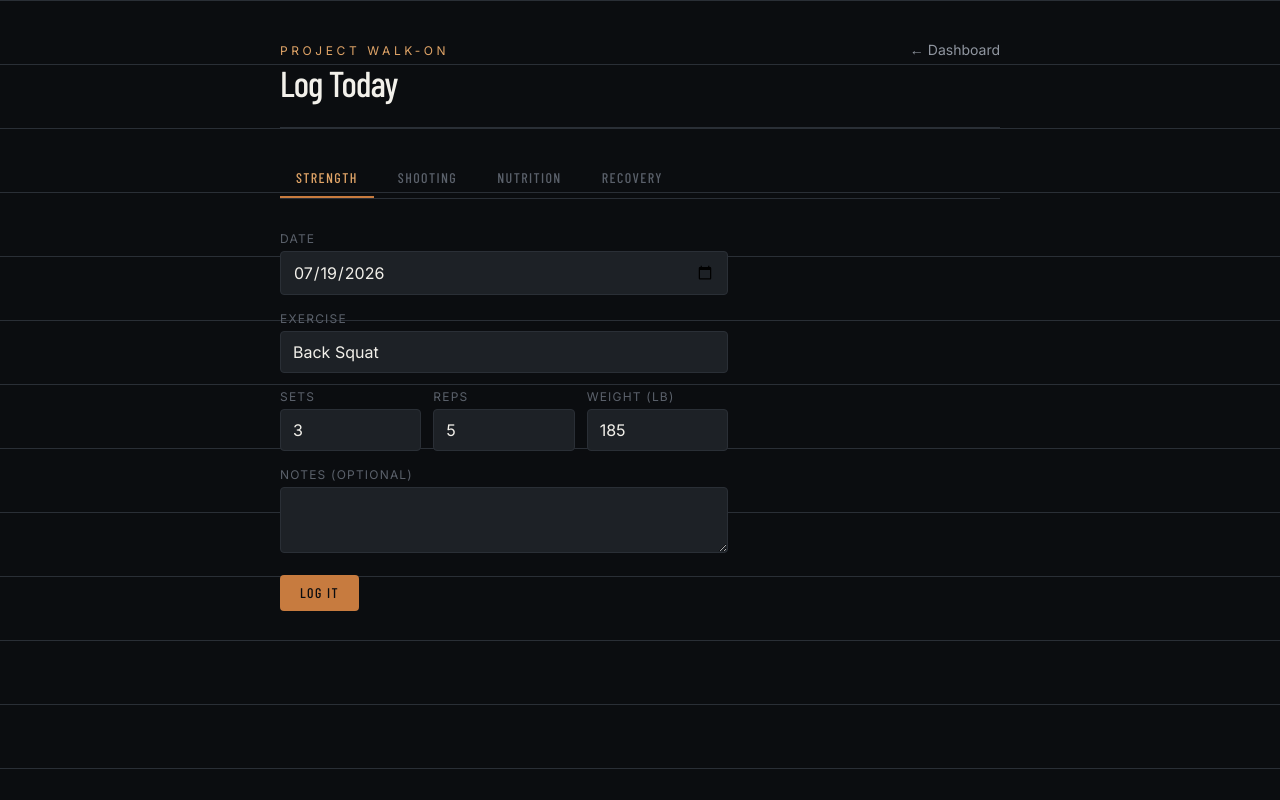
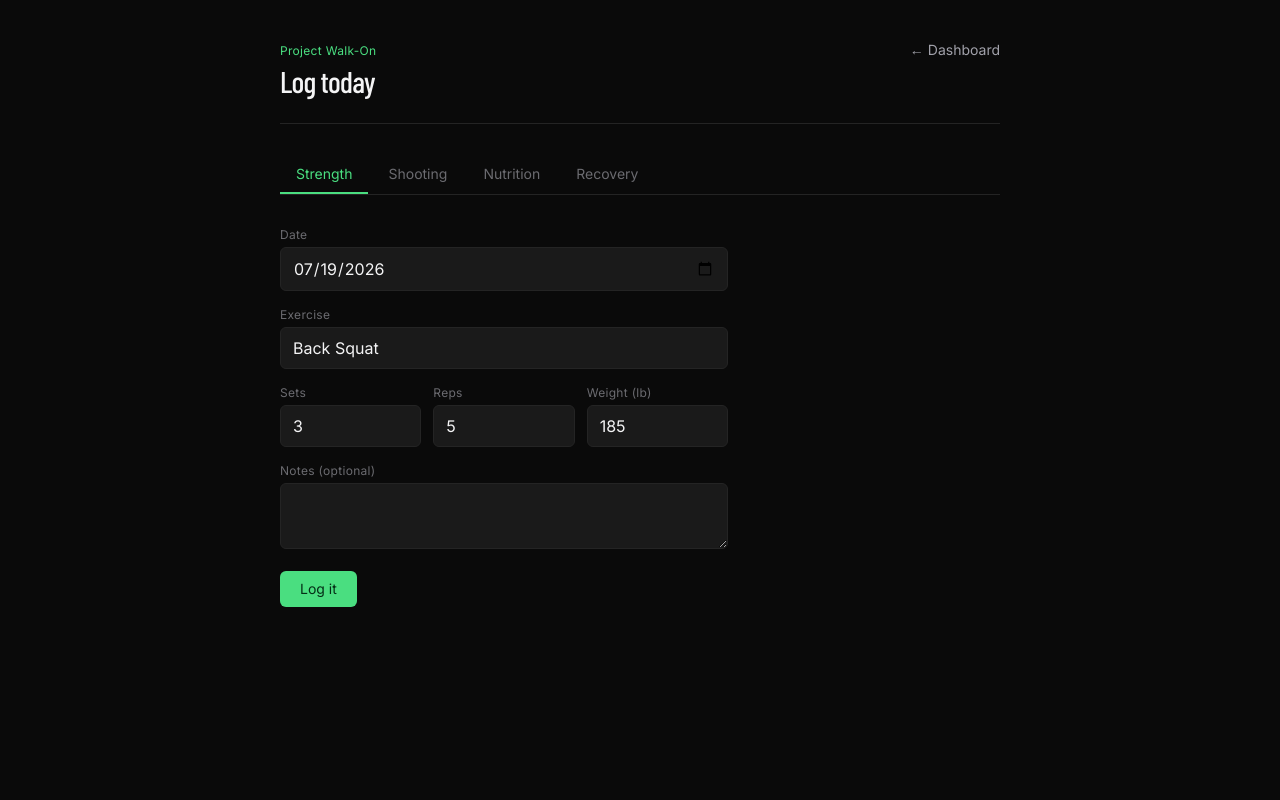
Before and after one commit to king3052/Project-Walk-on, a Next.js app in the folder frontend/: page /log in a window 1280 px wide. Built offline with nearby package versions, Linux system fonts and the light colour scheme; no server answers.

Commit message:
Add analytics, weekly review, and activity calendar

```diff
--- a/frontend/app/globals.css
+++ b/frontend/app/globals.css
@@ -9,11 +9,7 @@
 }
 
 body {
-  background-color: #0B0D10;
-  background-image:
-    linear-gradient(#2A2F36 1px, transparent 1px);
-  background-size: 100% 64px;
-  background-attachment: fixed;
+  background-color: #0A0A0A;
 }
 
 .tabular-nums {
--- a/frontend/app/layout.tsx
+++ b/frontend/app/layout.tsx
@@ -18,7 +18,7 @@ export const metadata: Metadata = {
 export default function RootLayout({ children }: { children: React.ReactNode }) {
   return (
     <html lang="en" className={`${display.variable} ${body.variable} ${mono.variable}`}>
-      <body className="font-body text-chalk antialiased">{children}</body>
+      <body className="font-body text-fg antialiased">{children}</body>
     </html>
   );
 }
--- a/frontend/app/log/page.tsx
+++ b/frontend/app/log/page.tsx
@@ -21,9 +21,9 @@ export default function LogPage() {
   if (!DEMO_USER_ID) {
     return (
       <main className="mx-auto max-w-2xl px-6 py-10">
-        <p className="text-chalk-muted">
-          Set <code className="text-hardwood-light">NEXT_PUBLIC_DEMO_USER_ID</code> in{" "}
-          <code className="text-hardwood-light">frontend/.env.local</code> to your user id before logging data.
+        <p className="text-fg-muted">
+          Set <code className="text-accent">NEXT_PUBLIC_DEMO_USER_ID</code> in{" "}
+          <code className="text-accent">frontend/.env.local</code> to your user id before logging data.
         </p>
       </main>
     );
@@ -31,25 +31,25 @@ export default function LogPage() {
 
   return (
     <main className="mx-auto max-w-3xl px-6 py-10 space-y-8">
-      <header className="flex items-baseline justify-between border-b border-court-line pb-6">
+      <header className="flex items-baseline justify-between border-b border-surface-border pb-6">
         <div>
-          <p className="text-xs uppercase tracking-[0.3em] text-hardwood-light mb-1">Project Walk-On</p>
-          <h1 className="font-display text-4xl tracking-tight">Log Today</h1>
+          <p className="text-xs tracking-wide text-accent mb-1">Project Walk-On</p>
+          <h1 className="font-display text-3xl tracking-tight text-fg">Log today</h1>
         </div>
-        <Link href="/" className="text-sm text-chalk-muted hover:text-hardwood-light transition-colors">
+        <Link href="/" className="text-sm text-fg-muted hover:text-accent transition-colors">
           ← Dashboard
         </Link>
       </header>
 
-      <nav className="flex gap-2 border-b border-court-line">
+      <nav className="flex gap-1 border-b border-surface-border">
         {TABS.map((t) => (
           <button
             key={t.id}
             onClick={() => setTab(t.id)}
-            className={`font-display uppercase tracking-widest text-sm px-4 py-2 border-b-2 transition-colors ${
+            className={`text-sm px-4 py-2 border-b-2 transition-colors ${
               tab === t.id
-                ? "border-hardwood text-hardwood-light"
-                : "border-transparent text-chalk-dim hover:text-chalk-muted"
+                ? "border-accent text-accent"
+                : "border-transparent text-fg-dim hover:text-fg-muted"
             }`}
           >
             {t.label}
--- a/frontend/app/page.tsx
+++ b/frontend/app/page.tsx
@@ -31,27 +31,25 @@ export default async function DashboardPage() {
   const data = await loadDashboard();
 
   return (
-    <main className="mx-auto max-w-6xl px-6 py-10 space-y-10">
-      <header className="flex items-baseline justify-between border-b border-court-line pb-6">
+    <main className="mx-auto max-w-6xl px-6 py-10 space-y-8">
+      <header className="flex items-baseline justify-between border-b border-surface-border pb-6">
         <div>
-          <p className="text-xs uppercase tracking-[0.3em] text-hardwood-light mb-1">
-            Project
-          </p>
-          <h1 className="font-display text-5xl tracking-tight">Walk-On</h1>
+          <p className="text-xs tracking-wide text-accent mb-1">Project</p>
+          <h1 className="font-display text-4xl tracking-tight text-fg">Walk-On</h1>
         </div>
         <div className="text-right space-y-2">
           <div>
-            <p className="text-xs uppercase tracking-widest text-chalk-dim">Athlete Score</p>
-            <p className="font-display text-6xl text-hardwood-light tabular-nums leading-none">
+            <p className="text-xs tracking-wide text-fg-dim">Athlete score</p>
+            <p className="font-display text-5xl text-accent tabular-nums leading-none">
               {data.athlete_score}
-              <span className="text-2xl text-chalk-dim">/100</span>
+              <span className="text-xl text-fg-dim">/100</span>
             </p>
           </div>
           <Link
             href="/log"
-            className="inline-block font-display uppercase tracking-widest text-xs bg-hardwood hover:bg-hardwood-light text-court-bg px-4 py-1.5 rounded transition-colors"
+            className="inline-block text-xs tracking-wide bg-accent hover:bg-accent-dim text-accent-deep px-4 py-1.5 rounded-md transition-colors"
           >
-            Log Today
+            Log today
           </Link>
         </div>
       </header>
@@ -63,10 +61,10 @@ export default async function DashboardPage() {
           sub="lbs"
         />
         <StatCard
-          label="Goal Weight"
+          label="Goal weight"
           value={data.goal_weight_lb ? `${data.goal_weight_lb}` : "—"}
           sub="lbs"
-          accent="green"
+          accent="accent"
         />
       </Section>
 
@@ -77,17 +75,17 @@ export default async function DashboardPage() {
       </Section>
 
       <Section title="Basketball">
-        <StatCard label="Shots This Week" value={`${data.shots_this_week}`} />
+        <StatCard label="Shots this week" value={`${data.shots_this_week}`} />
         <StatCard
           label="Shooting %"
           value={`${data.shooting_pct_this_week}%`}
-          accent="green"
+          accent="accent"
         />
       </Section>
 
       <Section title="Recovery">
         <StatCard
-          label="Avg Sleep"
+          label="Avg sleep"
           value={data.avg_sleep_this_week ? `${data.avg_sleep_this_week}h` : "—"}
         />
       </Section>
--- a/frontend/components/LogForms.tsx
+++ b/frontend/components/LogForms.tsx
@@ -12,18 +12,18 @@ import {
 const today = () => new Date().toISOString().slice(0, 10);
 
 function FieldLabel({ children }: { children: React.ReactNode }) {
-  return <label className="text-xs uppercase tracking-widest text-chalk-dim block mb-1">{children}</label>;
+  return <label className="text-xs tracking-wide text-fg-dim block mb-1">{children}</label>;
 }
 
 const inputClass =
-  "w-full bg-court-panelLight border border-court-line rounded px-3 py-2 text-chalk focus:outline-none focus:border-hardwood";
+  "w-full bg-surface-panelHover border border-surface-border rounded-md px-3 py-2 text-fg focus:outline-none focus:border-accent";
 
 function SubmitButton({ pending }: { pending: boolean }) {
   return (
     <button
       type="submit"
       disabled={pending}
-      className="font-display uppercase tracking-widest text-sm bg-hardwood hover:bg-hardwood-light disabled:opacity-50 text-court-bg px-5 py-2 rounded transition-colors"
+      className="text-sm bg-accent hover:bg-accent-dim disabled:opacity-50 text-accent-deep px-5 py-2 rounded-md transition-colors"
     >
       {pending ? "Saving…" : "Log it"}
     </button>
@@ -33,7 +33,7 @@ function SubmitButton({ pending }: { pending: boolean }) {
 function StatusMessage({ status }: { status: { type: "success" | "error"; text: string } | null }) {
   if (!status) return null;
   return (
-    <p className={status.type === "success" ? "text-scoreboard-green text-sm" : "text-scoreboard-red text-sm"}>
+    <p className={status.type === "success" ? "text-accent text-sm" : "text-warn text-sm"}>
       {status.text}
     </p>
   );
--- a/frontend/components/Mission.tsx
+++ b/frontend/components/Mission.tsx
@@ -22,26 +22,24 @@ export function Mission() {
   }
 
   return (
-    <div className="rounded-md border border-court-line bg-court-panel p-5">
+    <div className="rounded-lg border border-surface-border bg-surface-panel p-5">
       <div className="flex items-center justify-between mb-4">
-        <h2 className="font-display text-lg uppercase tracking-widest text-chalk-muted">
-          Today&apos;s Mission
-        </h2>
-        <span className="font-display text-2xl text-hardwood-light tabular-nums">{pct}%</span>
+        <h2 className="text-xs uppercase tracking-wide text-fg-dim">Today&apos;s mission</h2>
+        <span className="font-display text-xl text-accent tabular-nums">{pct}%</span>
       </div>
-      <ul className="space-y-2">
+      <ul className="space-y-1">
         {items.map((item) => (
           <li key={item.id}>
             <button
               onClick={() => toggle(item.id)}
-              className="w-full flex items-center gap-3 text-left rounded px-2 py-2 hover:bg-court-panelLight transition-colors"
+              className="w-full flex items-center gap-3 text-left rounded-md px-2 py-2 hover:bg-surface-panelHover transition-colors"
             >
               <span
-                className={`h-4 w-4 shrink-0 rounded-sm border ${
-                  item.done ? "bg-hardwood border-hardwood" : "border-chalk-dim"
+                className={`h-4 w-4 shrink-0 rounded border ${
+                  item.done ? "bg-accent border-accent" : "border-surface-border"
                 }`}
               />
-              <span className={item.done ? "text-chalk-muted line-through" : "text-chalk"}>
+              <span className={item.done ? "text-fg-dim line-through" : "text-fg"}>
                 {item.label}
               </span>
             </button>
--- a/frontend/components/StatCard.tsx
+++ b/frontend/components/StatCard.tsx
@@ -2,23 +2,23 @@ type StatCardProps = {
   label: string;
   value: string;
   sub?: string;
-  accent?: "hardwood" | "green" | "red";
+  accent?: "accent" | "muted" | "warn";
 };
 
 const accentMap = {
-  hardwood: "text-hardwood-light",
-  green: "text-scoreboard-green",
-  red: "text-scoreboard-red",
+  accent: "text-accent",
+  muted: "text-fg",
+  warn: "text-warn",
 };
 
-export function StatCard({ label, value, sub, accent = "hardwood" }: StatCardProps) {
+export function StatCard({ label, value, sub, accent = "muted" }: StatCardProps) {
   return (
-    <div className="rounded-md border border-court-line bg-court-panel px-5 py-4">
-      <div className="text-xs uppercase tracking-widest text-chalk-dim">{label}</div>
-      <div className={`font-display text-4xl leading-none tabular-nums mt-1 ${accentMap[accent]}`}>
+    <div className="rounded-lg border border-surface-border bg-surface-panel px-5 py-4">
+      <div className="text-xs tracking-wide text-fg-dim">{label}</div>
+      <div className={`font-display text-3xl leading-none tabular-nums mt-1.5 ${accentMap[accent]}`}>
         {value}
       </div>
-      {sub && <div className="text-xs text-chalk-muted mt-1">{sub}</div>}
+      {sub && <div className="text-xs text-fg-muted mt-1">{sub}</div>}
     </div>
   );
 }
@@ -31,12 +31,7 @@ type SectionProps = {
 export function Section({ title, children }: SectionProps) {
   return (
     <section>
-      <div className="flex items-center gap-3 mb-3">
-        <h2 className="font-display text-lg uppercase tracking-widest text-chalk-muted">
-          {title}
-        </h2>
-        <div className="h-px flex-1 bg-court-line" />
-      </div>
+      <h2 className="text-xs uppercase tracking-wide text-fg-dim mb-3">{title}</h2>
       <div className="grid grid-cols-2 md:grid-cols-4 gap-3">{children}</div>
     </section>
   );
--- a/frontend/tailwind.config.ts
+++ b/frontend/tailwind.config.ts
@@ -5,24 +5,25 @@ const config: Config = {
   theme: {
     extend: {
       colors: {
-        court: {
-          bg: "#0B0D10",
-          panel: "#15181C",
-          panelLight: "#1D2126",
-          line: "#2A2F36",
+        surface: {
+          DEFAULT: "#0A0A0A",
+          panel: "#141414",
+          panelHover: "#1A1A1A",
+          border: "#242424",
         },
-        hardwood: {
-          DEFAULT: "#C77B3F",
-          light: "#E0A467",
+        accent: {
+          DEFAULT: "#4ADE80",
+          dim: "#22C55E",
+          deep: "#052E16",
         },
-        scoreboard: {
-          red: "#E4572E",
-          green: "#4CA771",
+        warn: {
+          DEFAULT: "#F87171",
+          deep: "#450A0A",
         },
-        chalk: {
-          DEFAULT: "#F2F0EA",
-          muted: "#9096A0",
-          dim: "#5B616B",
+        fg: {
+          DEFAULT: "#F4F4F5",
+          muted: "#A1A1AA",
+          dim: "#6B6B70",
         },
       },
       fontFamily: {
```
